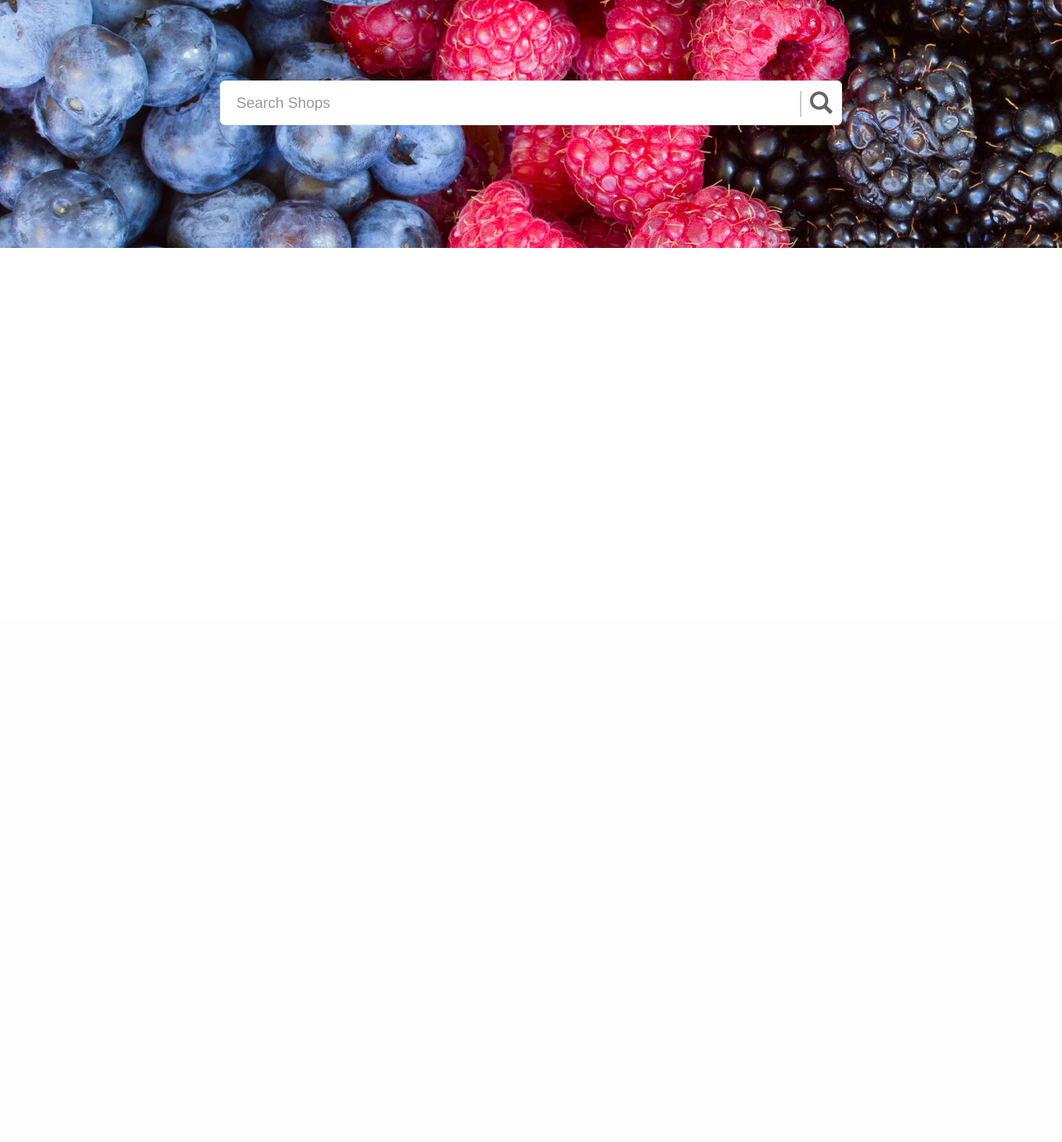
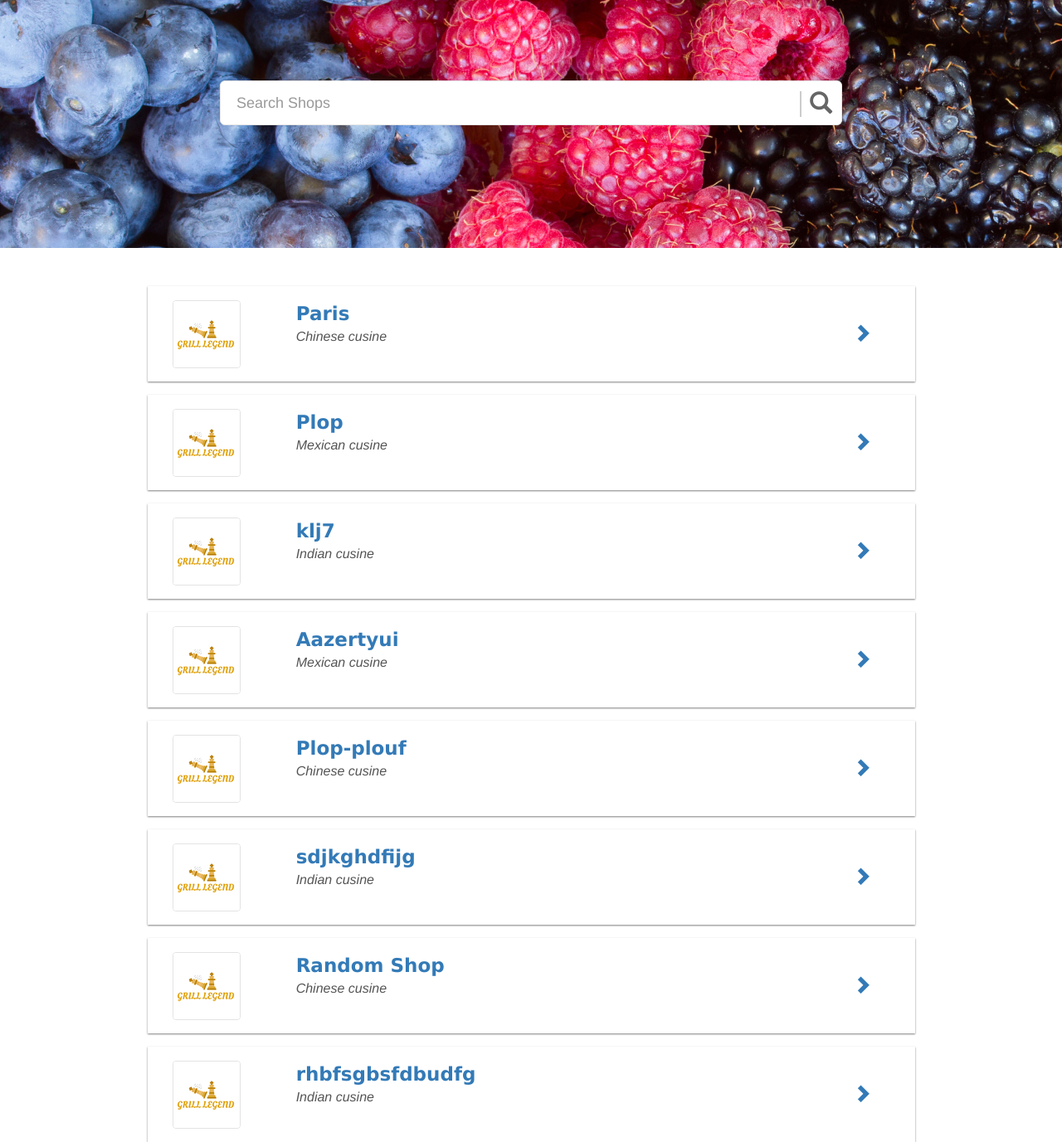
Before and after one commit to VikasSherawat/OrderFood, a Django app: page / in a window 1280 px wide. Shown: the part 51-1428 px from the top of the page at 83% size. Before the commit the page ends 350 px from the top, so only its background shows below. Run offline with Django 3.2, Linux system fonts and the light colour scheme; data comes from the database, SQL or seed files in the repository; both versions use the stored data as it was after the commit; parts of the project's set-up code (start-up, migrations or seed data) failed here and were passed over; some libraries are stand-ins or nearby versions.

Commit message:
Updating Home page UI, admin panel

```diff
--- a/main/admin.py
+++ b/main/admin.py
@@ -4,7 +4,7 @@ from django.contrib.auth.models import Group
 from django.contrib.auth.admin import UserAdmin as BaseUserAdmin
 from django.contrib.auth.forms import ReadOnlyPasswordHashField
 
-from .models import User,Subscription,SubscriptionType,Category
+from .models import User,Subscription,SubscriptionType,Category,Shop
 
 
 class UserCreationForm(forms.ModelForm):
@@ -91,6 +91,7 @@ admin.site.register(User, UserAdmin)
 admin.site.register(SubscriptionType)
 admin.site.register(Subscription)
 admin.site.register(Category)
+admin.site.register(Shop)
 
 # ... and, since we're not using Django's built-in permissions,
 # unregister the Group model from admin.
--- a/main/models.py
+++ b/main/models.py
@@ -90,6 +90,7 @@ class Subscription(models.Model):
     starting_date = models.DateTimeField()
     end_date = models.DateTimeField()
     subscription_type = models.ForeignKey(SubscriptionType, on_delete=models.CASCADE)
+
     def __str__(self):  # __unicode__ on Python 2
         return self.subscription_type.description
 
@@ -102,6 +103,11 @@ class Shop(models.Model):
     address = models.CharField(max_length=200, null=True, blank=True)
     latitude = models.FloatField()
     longitude = models.FloatField()
+    image_name = models.CharField(max_length=50, null=True)
+    cusine_type = models.CharField(max_length=50, null=True)
+
+    def __str__(self):
+        return self.name
 
 
 class Category(models.Model):
--- a/main/views.py
+++ b/main/views.py
@@ -3,13 +3,14 @@ from django.urls import reverse
 from django.http import HttpResponse, HttpResponseRedirect
 from django.template.context_processors import csrf
 from .forms import UpdateProfile
+from .models import Shop
 
 from .admin import UserCreationForm
 
 
 def home(request):
-    return render(request, 'main/home.html', {})
-
+    shops = Shop.objects.all()
+    return render(request, 'main/home.html', {'shops': shops})
 
 def success(request):
     return render(request, 'main/success.html', dict())
--- /dev/null
+++ b/static/main/css/home.css
@@ -0,0 +1,44 @@
+
+div.article-page-preview-title {
+    margin-top: 2%;
+    padding: 0;
+}
+
+.idv-shop-row{
+    box-shadow: 0px 1px 2px gray;
+    height: 115px;
+    margin: 16px 0px 0px 0px;
+    text-align: justify;
+    padding-top: 17px;
+}
+
+.idv-shop-row:hover {
+    background : #fbfbfb;
+}
+
+.shop-name {
+    font-size: 23px;
+    font-family: medium-content-sans-serif-font,"Lucida Grande","Lucida Sans Unicode","Lucida Sans",Geneva,Arial,sans-serif;
+    font-weight: 600;
+
+}
+
+.shop-cusine {
+    color: rgba(0,0,0,.67);
+    font-size: 16px;
+    font-style: italic;
+}
+
+
+.shop-img {
+    border: 1px solid rgba(0, 0, 0, 0.11);
+    border-radius: 4px;
+
+}
+
+.right-icon {
+    font-size: 1.6em;
+}
+.right-icon-section {
+    margin: 27px 0px 0px 0px;
+}
--- a/templates/main/base.html
+++ b/templates/main/base.html
@@ -17,6 +17,7 @@
     <link href="{% static 'boots/css/bootstrap.min.css' %}" rel="stylesheet">
     <!-- Custom CSS -->
     <link href="{% static 'main/css/full.css' %} " rel="stylesheet">
+    <link href="{% static 'main/css/home.css' %} " rel="stylesheet">
 
     <!-- Custom styles for this template -->
     <link href="{% static 'boots/css/navbar-static-top.css' %}" rel="stylesheet">
--- a/templates/main/home.html
+++ b/templates/main/home.html
@@ -1,5 +1,6 @@
 {% extends 'main/base.html' %}
 {% load crispy_forms_tags %}
+
 {% block style %}
  {% comment %}   body{
     background-image:url("../../static/main/images/republic.jpeg");
@@ -38,4 +39,67 @@
 {% endblock %}
 {% block content %}
 
+{% for eachshop in shops %}
+    <div class="col-md-12 shop-rows">
+        <div class="col-md-1"></div>
+        <a class="col-md-10 idv-shop-row" href="/" id="idv-shop-row">
+            <div class="col-md-2">
+                <img class="shop-img" src="../../static/main/images/{{eachshop.image_name}}" >
+            </div>
+            <div class="col-md-9">
+                <p>
+                    <span class="shop-name">
+                        {{ eachshop.name }}<br>
+                    </span>
+                    <span class="shop-cusine italics-text">{{ eachshop.cusine_type }} cusine <br></span>
+                    <span class="">
+                    </span>
+                </p>
+            </div>
+            <div class="col-md-1 right-icon-section">
+                <span class="glyphicon glyphicon-chevron-right right-icon"></span>
+            </div>
+        </a>
+        <div class="col-md-1"></div>
+    </div>
+{% endfor %}
+
+
+<!--
+<div class="col-md-12 article-page-preview-rows">
+    <div class="col-md-1"></div>
+    <div class="col-md-10 article-02-preview article-preview" id="article-02-preview">
+        <div class="col-md-2"></div>
+        <div class="col-md-10">
+            <p>
+                <span class="article-02-preview-title article-preview-title">
+                Punjabi Tadka <br>
+                </span>
+                <span class="preview-subtitle italics-text">Everyone' favorite north Indian food <br></span>
+                <span class="preview-text">
+                </span>
+            </p>
+        </div>
+    </div>
+    <div class="col-md-1"></div>
+</div>
+<div class="col-md-12 article-page-preview-rows">
+    <div class="col-md-1"></div>
+    <div class="col-md-10 article-03-preview article-preview" id="article-03-preview">
+        <div class="col-md-2"></div>
+        <div class="col-md-10">
+            <p>
+                <span class="article-03-preview-title article-preview-title">
+                Big Bern's <br>
+                </span>
+                <span class="preview-subtitle italics-text">Best American Grilled food you can get <br></span>
+                <span class="preview-text">
+                </span>
+            </p>
+        </div>
+    </div>
+    <div class="col-md-1"></div>
+</div>
+-->
+
 {% endblock %}
```
Also changed, not shown: db.sqlite3, static/main/images/bah_ku_teh.png (added), static/main/images/big_bite.jpeg (added), static/main/images/butler_italian.png (added), static/main/images/grill_legend.png (added), static/main/images/spicy_house_restaurant.png (added), static/main/images/yuet_sing_seafood.png (added).
